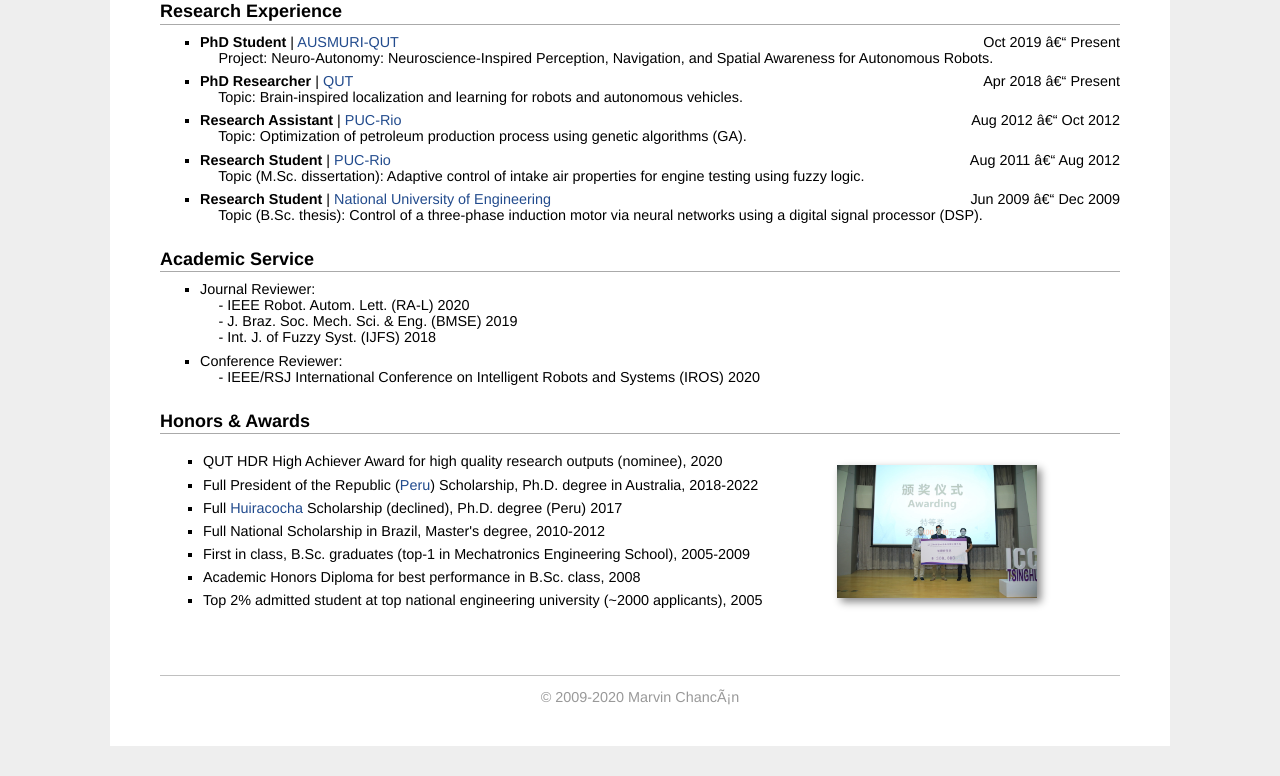
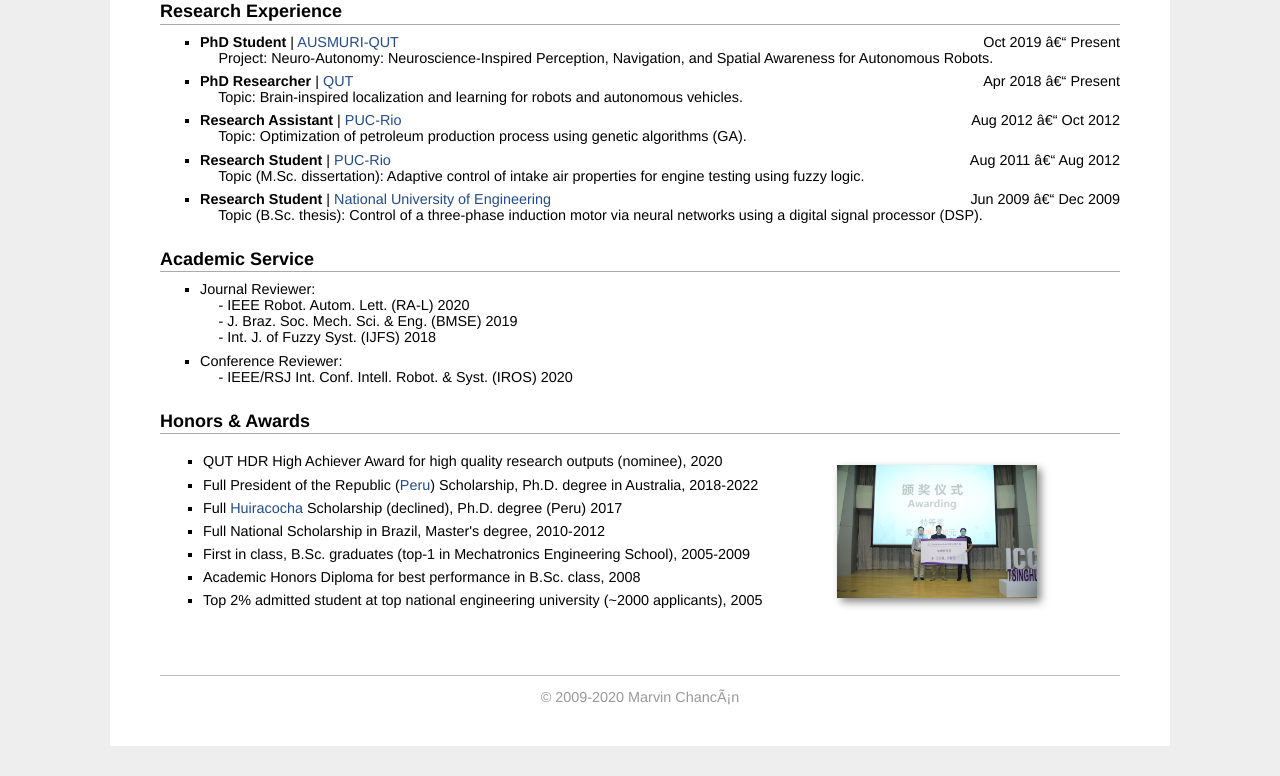
Before and after one commit to mchancan/mchancan.github.io, a Jekyll site: the page built from index.html, in a window 1280 px wide and 900 px high, scrolled down 1103 px, cut to the strip 124-900 px from the top of the window. Built offline with Jekyll 4.4.1, drawn with Linux system fonts in a browser that asks for light colours; comment, search, counter and statistics services are not loaded.

Commit message:
Update index.html

```diff
--- a/index.html
+++ b/index.html
@@ -134,7 +134,7 @@ title: Marvin's Homepage
 		&emsp; - Int. J. of Fuzzy Syst. (IJFS) 2018
 	</li>
 	<li>Conference Reviewer:<br>
-		&emsp; - IEEE/RSJ International Conference on Intelligent Robots and Systems (IROS) 2020
+		&emsp; - IEEE/RSJ Int. Conf. Intell. Robot. & Syst. (IROS) 2020
 	</li>
 </ul>
 
```
